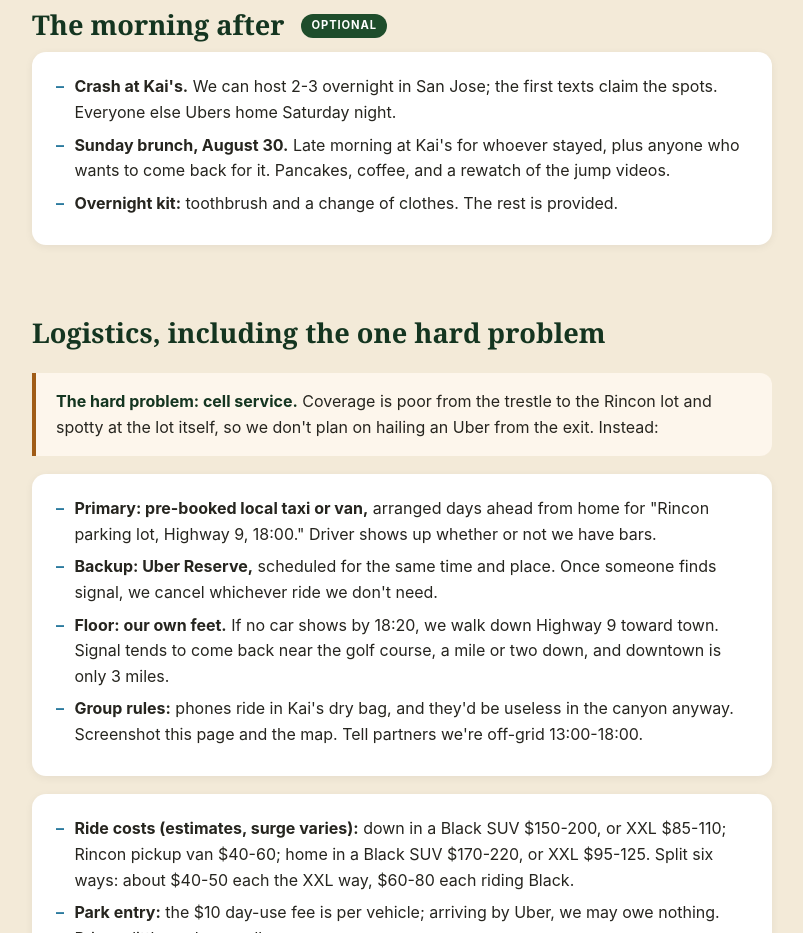
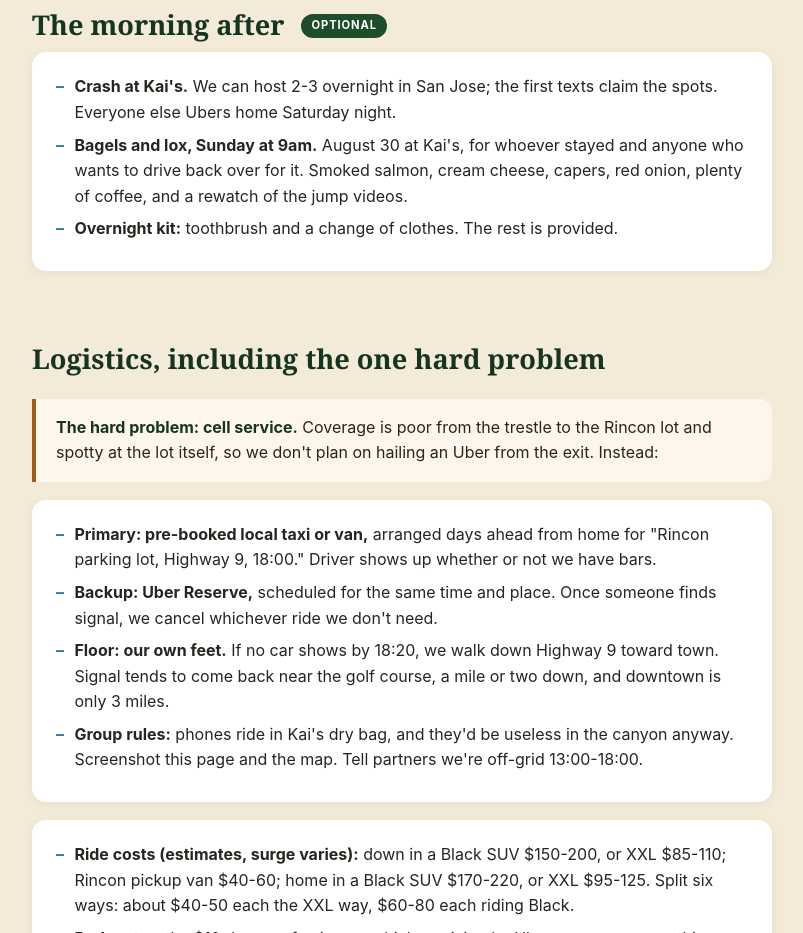
Before and after one commit to klukoff/wading-through-eden, a plain HTML site: page index.html in a window 1280 px wide. Shown: the part 3748-4681 px from the top of the page, without its empty margins (238-1041 px from the left). Drawn offline with nearby package versions, Linux system fonts and the light colour scheme.

Commit message:
Update Sunday brunch details to bagels and lox

```diff
--- a/index.html
+++ b/index.html
@@ -269,7 +269,7 @@
     <div class="card">
       <ul class="dash">
         <li><strong>Crash at Kai's.</strong> We can host 2-3 overnight in San Jose; the first texts claim the spots. Everyone else Ubers home Saturday night.</li>
-        <li><strong>Sunday brunch, August 30.</strong> Late morning at Kai's for whoever stayed, plus anyone who wants to come back for it. Pancakes, coffee, and a rewatch of the jump videos.</li>
+        <li><strong>Bagels and lox, Sunday at 9am.</strong> August 30 at Kai's, for whoever stayed and anyone who wants to drive back over for it. Smoked salmon, cream cheese, capers, red onion, plenty of coffee, and a rewatch of the jump videos.</li>
         <li><strong>Overnight kit:</strong> toothbrush and a change of clothes. The rest is provided.</li>
       </ul>
     </div>
```
